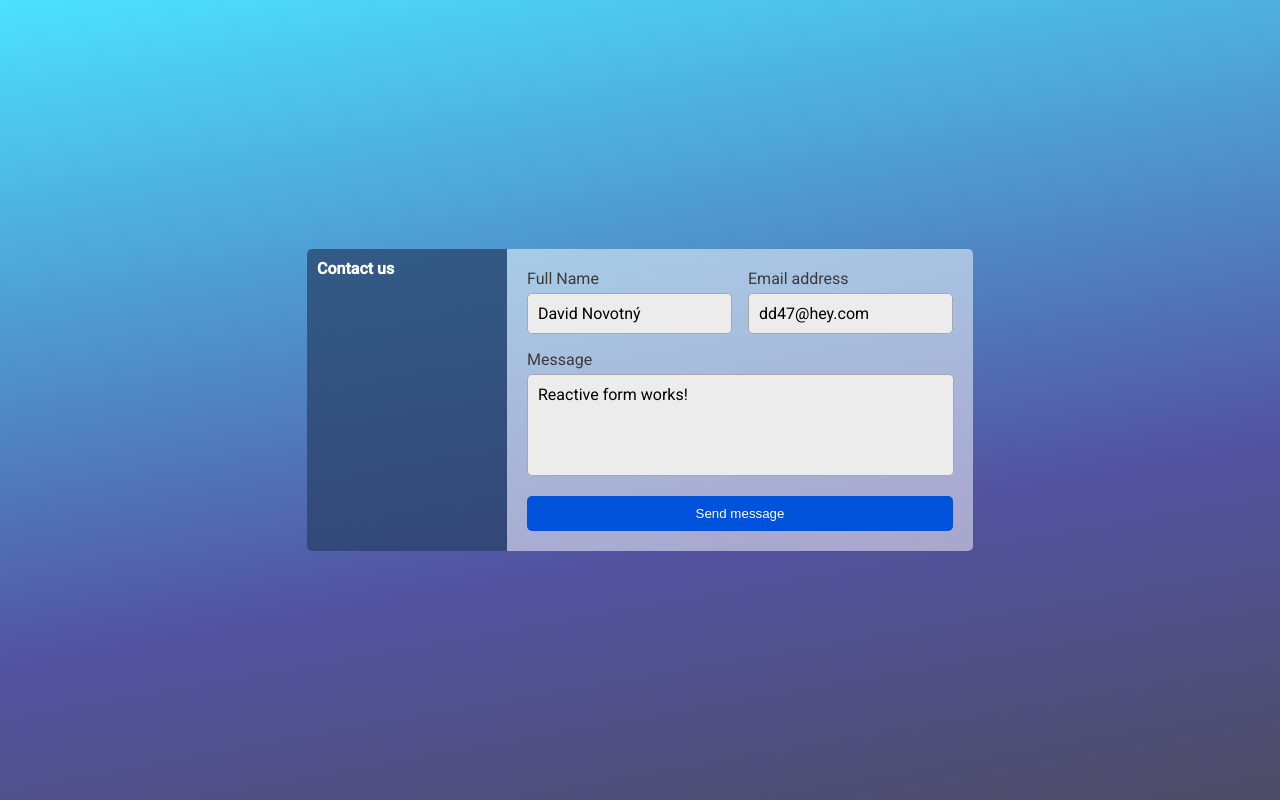
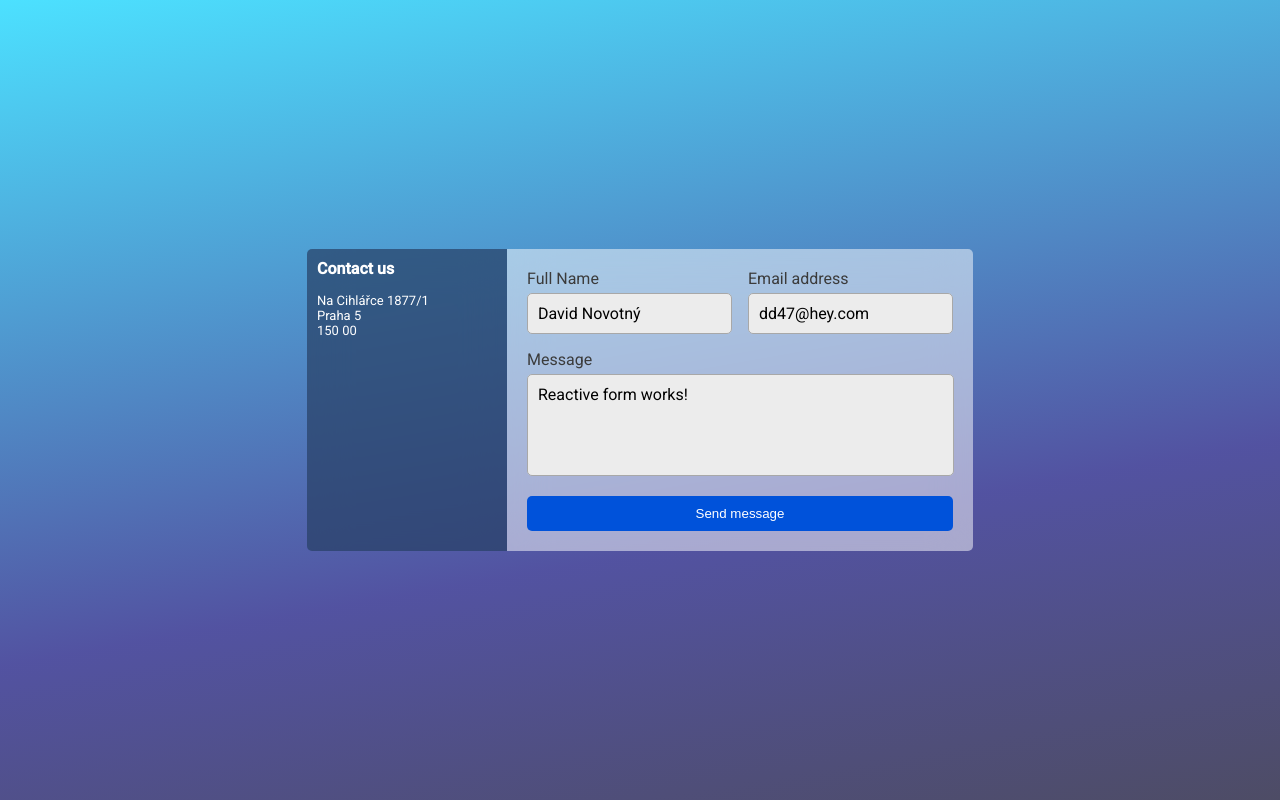
Before and after one commit to Wazzbi/reactive-form, an Angular app: page / in a window 1280 px wide. Built offline with nearby package versions, Linux system fonts and the light colour scheme.

Commit message:
malá css

```diff
--- a/src/app/form-message/form-message.component.html
+++ b/src/app/form-message/form-message.component.html
@@ -1,6 +1,11 @@
 <div class="centered wrapper">
   <div class="contacts">
-    <b>Contact us</b>
+    <b>Contact us</b><br>
+    <div class="address">
+      Na Cihlářce 1877/1 <br>
+      Praha 5 <br>
+      150 00
+    </div>
   </div>
   <div>
     <div class="form-wrapper" [formGroup]="form" (ngSubmit)="onSubmit()">
--- a/src/app/form-message/form-message.component.scss
+++ b/src/app/form-message/form-message.component.scss
@@ -82,5 +82,10 @@
         }
     }
 
+    .address {
+        padding-top: 15px;
+        font-size: 13px;
+    }
+
 
 }
```
